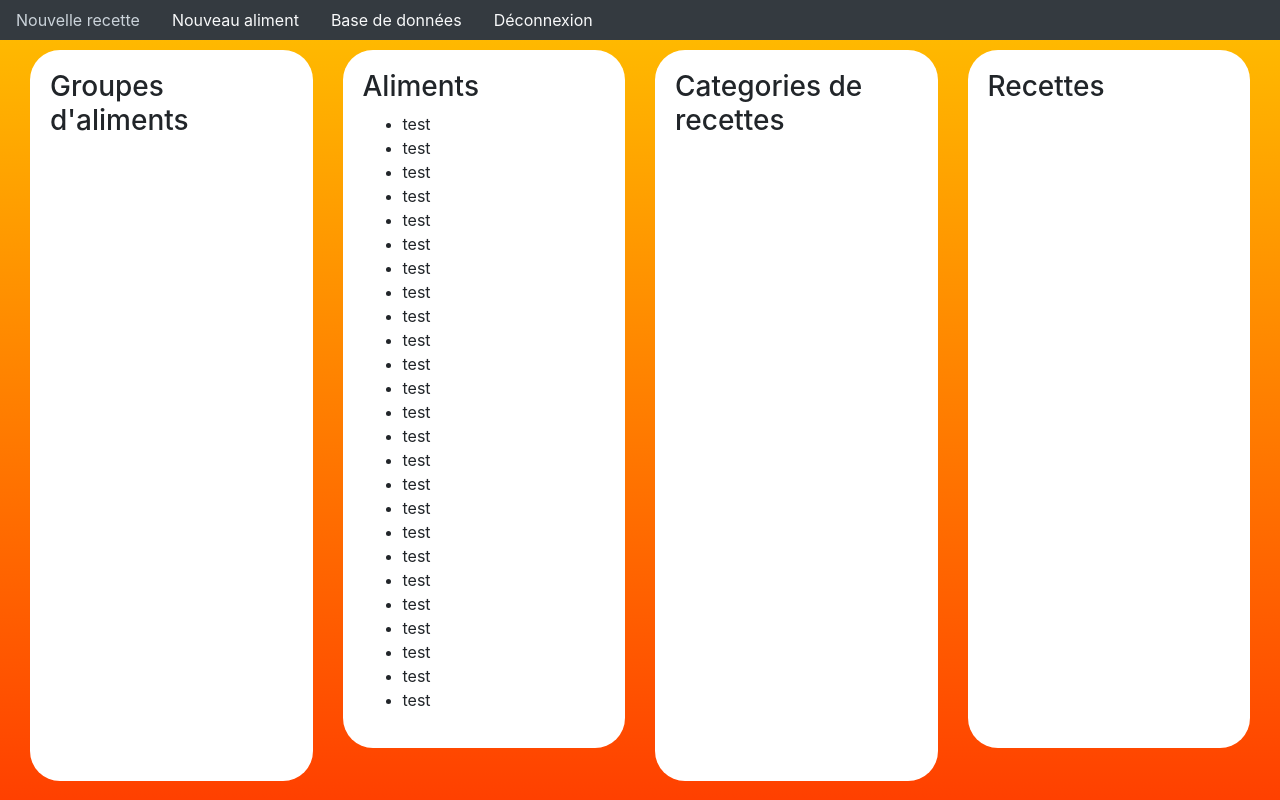
After one commit to riderflo85/feedeasyform, a Django app: page /planning/databases/ in a window 1280 px wide. The commit adds this page. Run offline with Django 3.2, Linux system fonts and the light colour scheme; the visitor is signed in with stand-in values (Sample User, id 1); data that the repository does not hold is empty; some libraries are stand-ins or nearby versions.

Commit message:
Add view and template 'databases' for the user look the databases

```diff
--- a/planning/templates/planning/base.html
+++ b/planning/templates/planning/base.html
@@ -21,7 +21,7 @@
         {% if user.is_authenticated %}
         <a class="nav-link text-light" href="{% url 'planning:new_recipe' %}">Nouvelle recette</a>
         <a class="nav-link text-light" href="{% url 'food:new_food' %}">Nouveau aliment</a>
-        <a class="nav-link text-light" href="#">Base de données</a>
+        <a class="nav-link text-light" href="{% url 'planning:databases' %}">Base de données</a>
         <a class="nav-link text-light" href="{% url 'user:logout' %}">Déconnexion</a>
         {% else %}
         <a class="nav-link text-light" href="{% url 'user:login' %}">Connexion</a>
--- /dev/null
+++ b/planning/templates/planning/databases.html
@@ -0,0 +1,89 @@
+{% extends 'planning/base.html' %}
+{% block content %}
+<div class="container-fluid h-100vh d-flex justify-content-center align-items-center">
+    <div class="row db-box">
+        <div class="col-12 col-sm-3 col-lg-3">
+            <div class="border-box content-sign_in">
+                <h3>Groupes d'aliments</h3>
+                <ul class="listing">
+                    {% for f_group in food_group %}
+                    <li>{{ f_group }}</li>
+                    {% endfor %}
+                </ul>
+            </div>
+        </div>
+        <div class="col-12 col-sm-3 col-lg-3">
+            <div class="border-box content-sign_in">
+                <h3>Aliments</h3>
+                <ul class="listing">
+                    {% for food in foods %}
+                    <li>{{ food }}</li>
+                    {% endfor %}
+                    <li>test</li>
+                    <li>test</li>
+                    <li>test</li>
+                    <li>test</li>
+                    <li>test</li>
+                    <li>test</li>
+                    <li>test</li>
+                    <li>test</li>
+                    <li>test</li>
+                    <li>test</li>
+                    <li>test</li>
+                    <li>test</li>
+                    <li>test</li>
+                    <li>test</li>
+                    <li>test</li>
+                    <li>test</li>
+                    <li>test</li>
+                    <li>test</li>
+                    <li>test</li>
+                    <li>test</li>
+                    <li>test</li>
+                    <li>test</li>
+                    <li>test</li>
+                    <li>test</li>
+                    <li>test</li>
+                    <li>test</li>
+                    <li>test</li>
+                    <li>test</li>
+                    <li>test</li>
+                    <li>test</li>
+                    <li>test</li>
+                    <li>test</li>
+                    <li>test</li>
+                    <li>test</li>
+                    <li>test</li>
+                    <li>test</li>
+                    <li>test</li>
+                    <li>test</li>
+                    <li>test</li>
+                    <li>test</li>
+                    <li>test</li>
+                    <li>test</li>
+                </ul>
+            </div>
+        </div>
+        <div class="col-12 col-sm-3 col-lg-3">
+            <div class="border-box content-sign_in">
+                <h3>Categories de recettes</h3>
+                <ul class="listing">
+                    {% for r_categ in recipe_categ %}
+                    <li>{{ r_categ }}</li>
+                    {% endfor %}
+                </ul>
+            </div>
+        </div>
+        <div class="col-12 col-sm-3 col-lg-3">
+            <div class="border-box content-sign_in">
+                <h3>Recettes</h3>
+                <ul class="listing">
+                    {% for recipe in recipes %}
+                    <li>{{ recipe }}</li>
+                    {% endfor %}
+                </ul>
+            </div>
+        </div>
+    </div>
+</div>
+{% endblock content %}
--- a/planning/urls.py
+++ b/planning/urls.py
@@ -5,4 +5,5 @@ from . import views
 app_name = "planning"
 urlpatterns = [
     path('new_recipe/', views.create_recipe, name='new_recipe'),
+    path('databases/', views.show_and_update_db, name='databases'),
 ]
--- a/planning/views.py
+++ b/planning/views.py
@@ -1,7 +1,8 @@
 from django.shortcuts import render, reverse, redirect
 from django.contrib.auth.decorators import login_required
 from .forms import RecipeForm, CategorieForm
-from .models import Recipe
+from food.models import Food, Group
+from .models import Recipe, Categorie
 
 
 @login_required
@@ -28,3 +29,20 @@ def create_recipe(request):
             'form_categ': form_categorie
         }
         return render(request, 'planning/new_recipe.html', context)
+
+
+@login_required
+def show_and_update_db(request):
+    foods = Food.objects.all()
+    food_group = Group.objects.all()
+    recipes = Recipe.objects.all()
+    recipe_categ = Categorie.objects.all()
+
+    context = {
+        'food': foods,
+        'food_group': food_group,
+        'recipe': recipes,
+        'recipe_categ': recipe_categ
+    }
+
+    return render(request, 'planning/databases.html', context)
--- a/user/static/user/css/style.css
+++ b/user/static/user/css/style.css
@@ -19,3 +19,13 @@ body {
 .login-forms {
     width: 700px;
 }
+
+.db-box {
+    width: 100%;
+    height: calc(100vh - 60px);
+}
+
+.listing {
+    overflow: auto;
+    height: calc(100vh - 25vh);
+}
```
Also changed, not shown: food/templates/food/new_food.html (+22 -22 lines), planning/templates/planning/new_recipe.html (+21 -21 lines).
